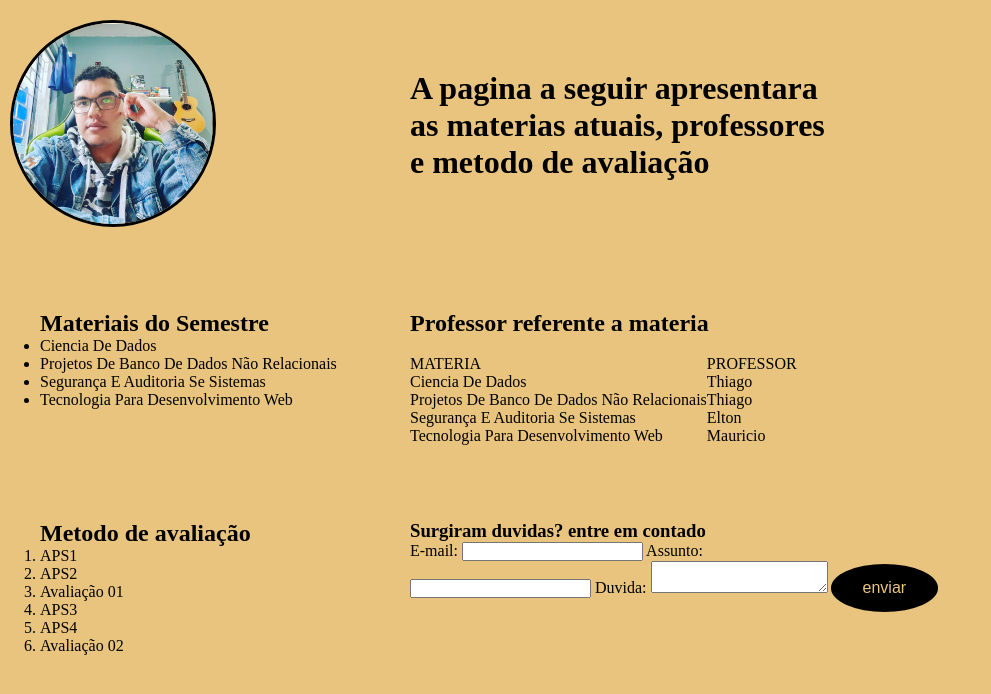
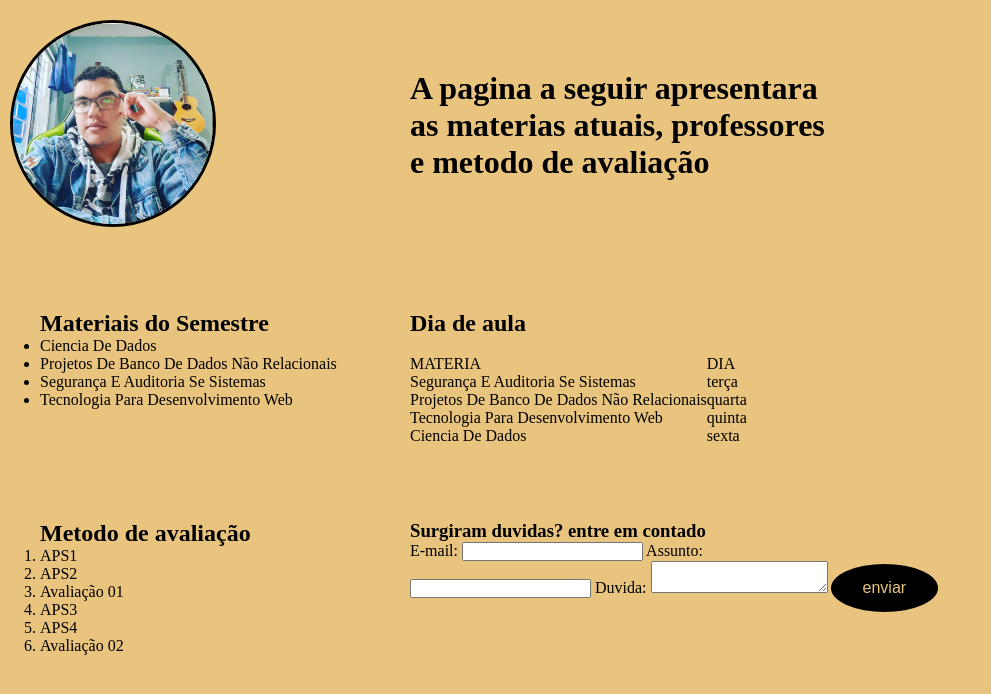
Before and after one commit to mthcorreia/aps01-web, a plain HTML site: page index.html in a window 1280 px wide. Shown: the whole page, without its empty margins (0-991 px from the left). Drawn offline with Linux system fonts and the light colour scheme.

Commit message:
Update index.html
Signed-off-by: matheus moreira <67328979+mthcorreia@users.noreply.github.com>

```diff
--- a/index.html
+++ b/index.html
@@ -29,28 +29,28 @@
 
     <div id="tabela">
 
-        <h2> Professor referente a materia</h2>
+        <h2> Dia de aula</h2>
         <br>
         <table id="comBordaSimples" >
             <tr id="title">
                 <td>MATERIA</td>
-                <td>PROFESSOR</td>
+                <td>DIA</td>
+            </tr>
+             <tr>
+                <td>Segurança E Auditoria Se Sistemas</td>
+                <td>terça</td>
+            </tr>
+             <tr>
+                <td>Projetos De Banco De Dados Não Relacionais</td>
+                <td>quarta</td>
+            </tr>
+             <tr>
+                <td>Tecnologia Para Desenvolvimento Web</td>
+                <td>quinta</td>
             </tr>
             <tr>
                 <td>Ciencia De Dados</td>
-                <td>Thiago</td>
-            </tr>
-            <tr>
-                <td>Projetos De Banco De Dados Não Relacionais</td>
-                <td>Thiago</td>
-            </tr>
-            <tr>
-                <td>Segurança E Auditoria Se Sistemas</td>
-                <td>Elton</td>
-            </tr>
-            <tr>
-                <td>Tecnologia Para Desenvolvimento Web</td>
-                <td>Mauricio</td>
+                <td>sexta</td>
             </tr>
         </table>
 
```
